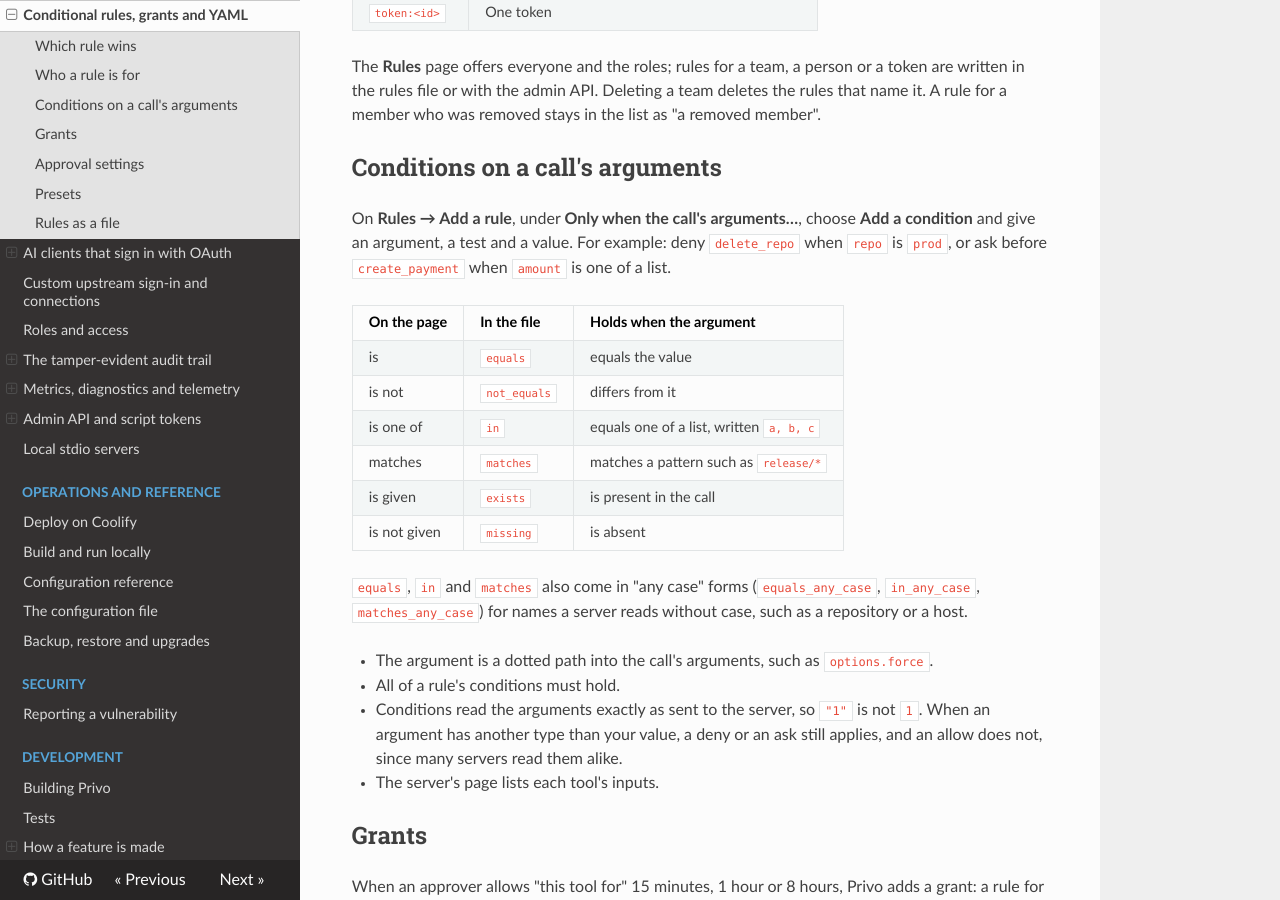
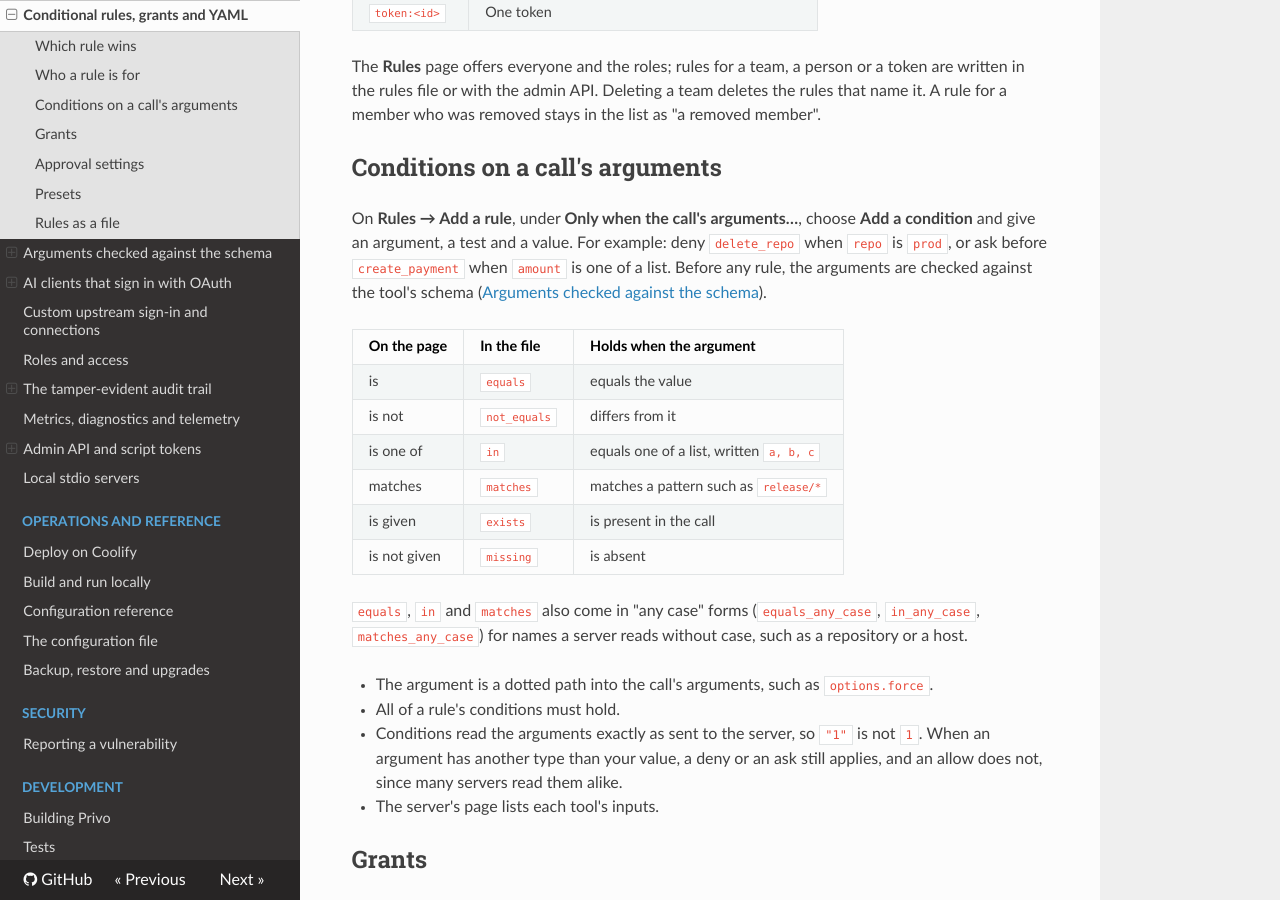
Before and after one commit to talk2sohail/privoclub, an MkDocs documentation site: the page built from docs/site/advanced/policy-engine.md, in a window 1280 px wide and 900 px high, scrolled down 933 px. Built offline with MkDocs 1.6.1, drawn with Linux system fonts in a browser that asks for light colours.

Commit message:
docs: Arguments checked joins Advanced Features
#35 merged with its page in the "Using Privo" group, which this branch
removes. As #62 planned, the page moves to advanced/arguments.md, after
the conditional rules page, with its links pointed at the basic and
advanced pages; the welcome page and the conditions section link to it.
The tracker counts ten advanced pages, and retiring using/ now waits on
#42, #66 and #67 only.

Co-Authored-By: Claude Opus 5.5 <noreply@anthropic.com>

```diff
--- a/docs/site/advanced/policy-engine.md
+++ b/docs/site/advanced/policy-engine.md
@@ -46,7 +46,8 @@ in the list as "a removed member".
 On **Rules → Add a rule**, under **Only when the call's arguments…**, choose
 **Add a condition** and give an argument, a test and a value. For example:
 deny `delete_repo` when `repo` is `prod`, or ask before `create_payment` when
-`amount` is one of a list.
+`amount` is one of a list. Before any rule, the arguments are checked against
+the tool's schema ([Arguments checked against the schema](arguments.md)).
 
 | On the page | In the file | Holds when the argument |
 | --- | --- | --- |
--- a/mkdocs.yml
+++ b/mkdocs.yml
@@ -61,6 +61,7 @@ nav:
   - Advanced Features:
       - Per-team toolsets: advanced/toolsets.md
       - Conditional rules, grants and YAML: advanced/policy-engine.md
+      - Arguments checked against the schema: advanced/arguments.md
       - AI clients that sign in with OAuth: advanced/oauth-clients.md
       - Custom upstream sign-in and connections: advanced/upstream-auth.md
       - Roles and access: advanced/roles-and-access.md
```
Also changed, not shown: docs/site/advanced/arguments.md (renamed from docs/site/using/arguments.md, +3 -3 lines), docs/site/index.md (+1 -0 lines), docs/todo.md (+8 -8 lines).
